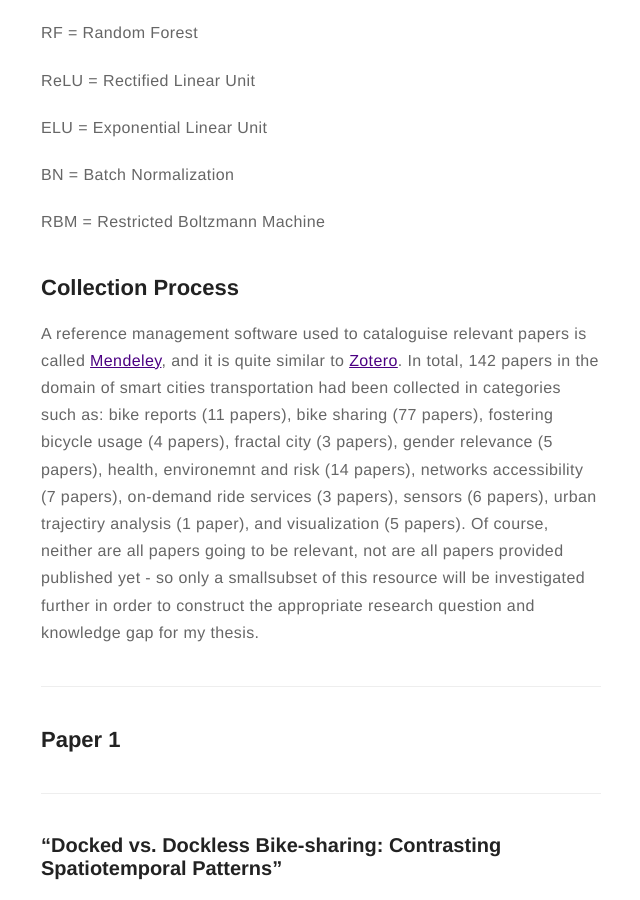
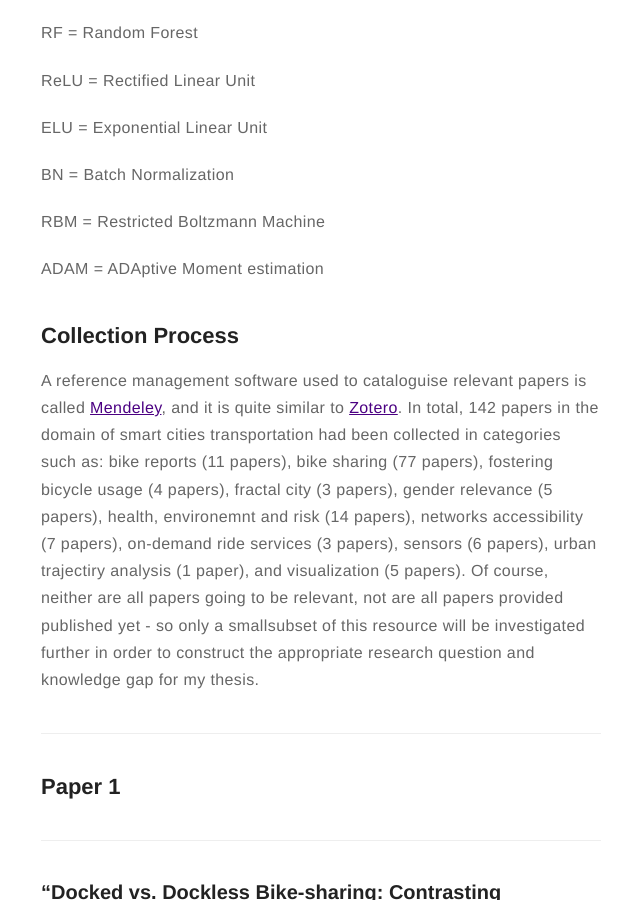
Before and after one commit to dljubenk/dljubenk.github.io, a Jekyll site: the page built from _posts/2019-02-06-literature-study.markdown, in a window 1280 px wide and 900 px high, scrolled down 1157 px. Shown: the whole window, without its empty margins (319-959 px from the left). Built offline with Jekyll 4.4.1, drawn with Linux system fonts in a browser that asks for light colours; emoji names are drawn with the system emoji font; comment, search, counter and statistics services are not loaded.

Commit message:
Update 2019-02-06-literature-study.markdown

```diff
--- a/_posts/2019-02-06-literature-study.markdown
+++ b/_posts/2019-02-06-literature-study.markdown
@@ -67,6 +67,8 @@ ELU = Exponential Linear Unit
 BN = Batch Normalization
 
 RBM = Restricted Boltzmann Machine
+
+ADAM = ADAptive Moment estimation
 
 
 ## Collection Process
```
